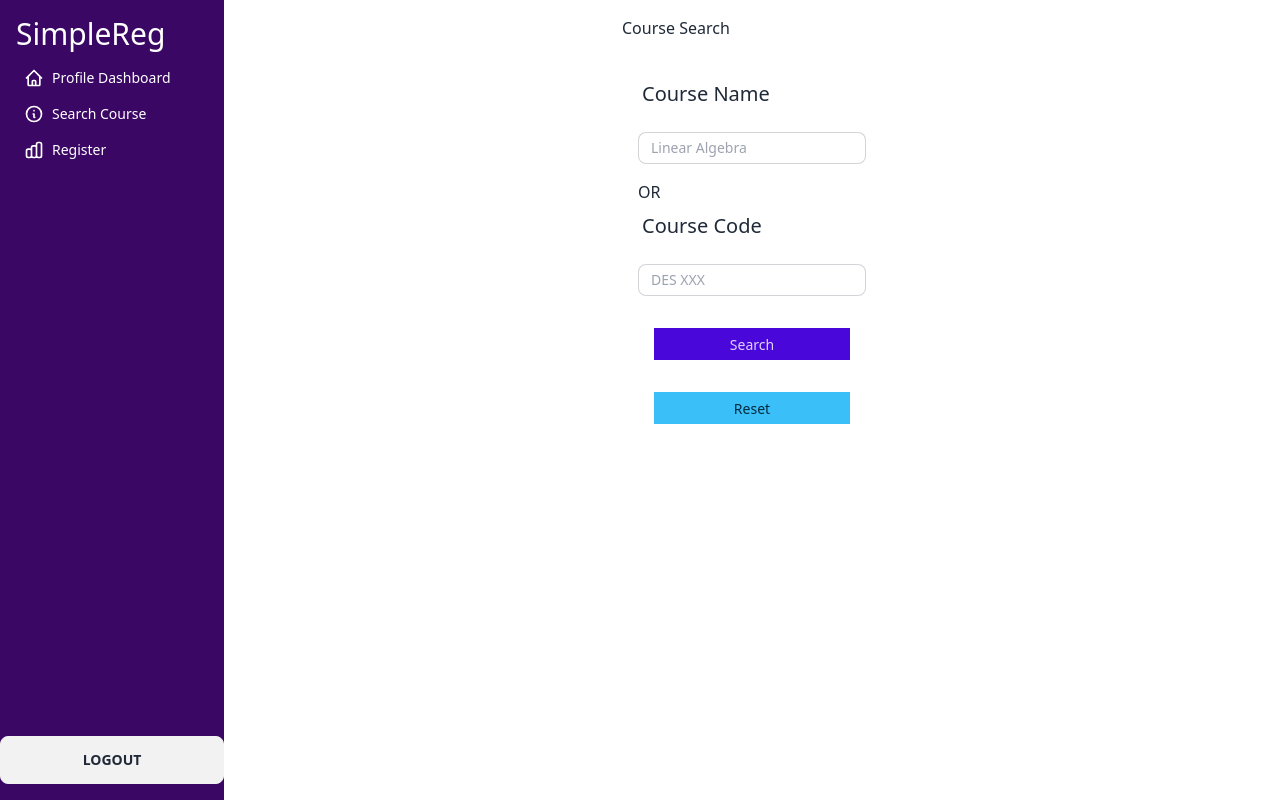
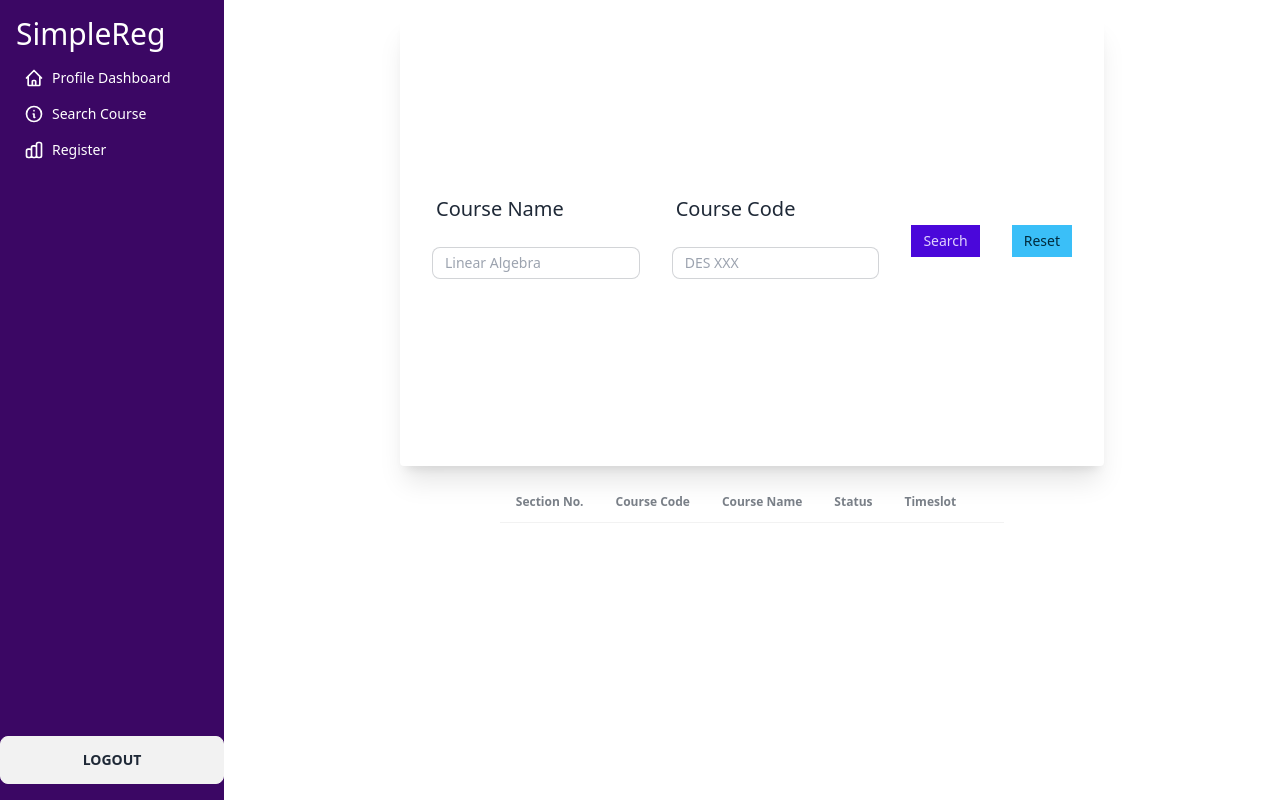
Before and after one commit to bp40/registration_site, a React (Vite) app in the folder client/registraion-site/: page /search in a window 1280 px wide. Built offline with nearby package versions, Linux system fonts and the light colour scheme; sample sign-in values are in the browser's storage.

Commit message:
add table to show results of search

```diff
--- a/client/registraion-site/src/components/CourseSearchBox.jsx
+++ b/client/registraion-site/src/components/CourseSearchBox.jsx
@@ -1,10 +1,13 @@
 import {useState} from "react";
+import {useSetAtom} from "jotai";
+import {sectionsAtom} from "../routes/search.jsx";
 
 const CourseSearchBox = () => {
 
     const [courseName, setCourseName] = useState('')
     const [courseCode, setCourseCode] = useState('')
     const [queryType, setQueryType] = useState('')
+    const setResults = useSetAtom(sectionsAtom)
 
     const handleLoginSubmit = e => {
         e.preventDefault();
@@ -47,6 +50,7 @@ const CourseSearchBox = () => {
                     res.json()
                         .then(resJson => {
                             console.log(resJson)
+                            setResults(resJson)
                         })
                 } else {
                     console.log(res)
@@ -66,6 +70,7 @@ const CourseSearchBox = () => {
                     res.json()
                         .then(resJson => {
                             console.log(resJson)
+                            setResults(resJson)
                         })
                 } else {
                     console.log(res)
@@ -80,10 +85,10 @@ const CourseSearchBox = () => {
 
     return(
         <>
-            <div className='card block'>
-                <h2> Course Search</h2>
+            <div className='card rounded w-2/3 bg-base-100 shadow-xl flex justify-center'>
                 <form method="post" onSubmit={handleLoginSubmit}>
-                    <div className="form-control w-full max-w-xs px-4 py-8">
+                    <div className="flex w-full px-4 py-8 items-center">
+                        <div className="inline p-4">
                             <label className="label">
                                 <span className="label-text  text-xl">Course Name</span>
                             </label>
@@ -91,7 +96,9 @@ const CourseSearchBox = () => {
                                 ? <input type="text" placeholder="Linear Algebra" value={courseName} onChange={handleNameChange} className="input input-bordered input-sm w-full max-w-xs my-4" disabled/>
                                 : <input type="text" placeholder="Linear Algebra" value={courseName} onChange={handleNameChange} className="input input-bordered input-sm w-full max-w-xs my-4" />
                             }
-                        OR
+                        </div>
+
+                        <div className="inline p-4">
                             <label className="label">
                                 <span className="label-text  text-xl">Course Code</span>
                             </label>
@@ -99,6 +106,7 @@ const CourseSearchBox = () => {
                                 ? <input type="text" placeholder="DES XXX" value={courseCode} onChange={handleCodeChange} className="input input-bordered input-sm w-full max-w-xs my-4" disabled />
                                 : <input type="text" placeholder="DES XXX" value={courseCode} onChange={handleCodeChange} className="input input-bordered input-sm w-full max-w-xs my-4" />
                             }
+                        </div>
 
                         <button type="submit" onClick={handleSearchSubmit} className="btn-sm btn-active btn-primary m-4">Search</button>
                         <button type="reset" onClick={handleReset} className="btn-sm btn-active btn-info m-4">Reset</button>
--- /dev/null
+++ b/client/registraion-site/src/components/SearchResult.jsx
@@ -0,0 +1,82 @@
+import {sectionsAtom} from "../routes/search.jsx";
+import {useAtomValue} from "jotai";
+
+const SearchResult = () => {
+
+    const results = useAtomValue(sectionsAtom)
+    const timeslotsText = [  'MONDAY AM',  'MONDAY PM',  'TUESDAY AM',  'TUESDAY PM',  'WEDNESDAY AM',  'WEDNESDAY PM',  'THURSDAY AM',  'THURSDAY PM',  'FRIDAY AM',  'FRIDAY PM']
+    let found = false
+    let mappedResults = ''
+
+    if (results !== null) {
+        found = true
+         mappedResults = results.map(item => ({
+            ...item,
+            timeslot: timeslotsText[item.timeslot_id],
+        }));
+    }
+
+    const calculateDayColor = (day) => {
+        console.log(day)
+        switch (day) {
+            case 'MONDAY AM':
+            case 'MONDAY PM':
+                return 'badge badge-warning gap-2';
+            case 'TUESDAY AM':
+            case 'TUESDAY PM':
+                return 'badge badge-secondary gap-2';
+            case 'WEDNESDAY AM':
+            case 'WEDNESDAY PM':
+                return 'badge badge-accent gap-2';
+            case 'THURSDAY AM':
+            case 'THURSDAY PM':
+                return 'badge badge-warning badge-outline gap-2';
+            case 'FRIDAY AM':
+            case 'FRIDAY PM':
+                return 'badge badge-info gap-2';
+            default:
+                return '';
+        }
+    }
+
+    return (
+        <div className="overflow-x-auto my-4">
+            <table className="table">
+                <thead>
+                    <tr>
+                        <th>Section No.</th>
+                        <th>Course Code</th>
+                        <th>Course Name</th>
+                        <th>Status</th>
+                        <th>Timeslot</th>
+                        <th></th>
+                    </tr>
+                </thead>
+                <tbody>
+                { found == false
+                ? <div> No open sections found </div>
+                : mappedResults.map((item, index) => (
+                        <tr key={item.section_id}>
+                            <th> {item.section_number }</th>
+                            <td> {item.course_code}</td>
+                            <td> {item.course_name}</td>
+                            <td>
+                                {item.current_students < item.max_students
+                                    ? <div className="badge badge-success gap-2">Available</div>
+                                    : item.current_students === item.max_students
+                                        ? <div className="badge badge-warning gap-2">Almost Full</div>
+                                        : <div className="badge badge-error gap-2">Full</div>
+                                }
+                            </td>
+                            <td> <div className={calculateDayColor(item.timeslot)}>{item.timeslot}</div> </td>
+                            <td>  <button className="btn btn-xs">Add</button> </td>
+                        </tr>
+                    ))}
+
+                </tbody>
+            </table>
+        </div>
+    )
+}
+
+export default SearchResult
--- a/client/registraion-site/src/routes/search.jsx
+++ b/client/registraion-site/src/routes/search.jsx
@@ -1,13 +1,18 @@
 import {NavSidebar} from "../components/NavSidebar.jsx";
 import CourseSearchBox from "../components/CourseSearchBox.jsx";
 import RegistrationTable from "../components/RegistrationTable.jsx";
+import {atom} from "jotai";
+import SearchResult from "../components/SearchResult.jsx";
+
+export const sectionsAtom =  atom([])
 
 const Search = () => {
     return (
         <div className='flex p-0 w-screen'>
             <NavSidebar/>
-            <div className='flex justify-center w-full my-4'>
+            <div className='flex justify-center flex-wrap w-full my-4'>
                 <CourseSearchBox/>
+                <SearchResult/>
             </div>
         </div>
     )
```
Lines whose indentation alone changed are shown as unchanged.
